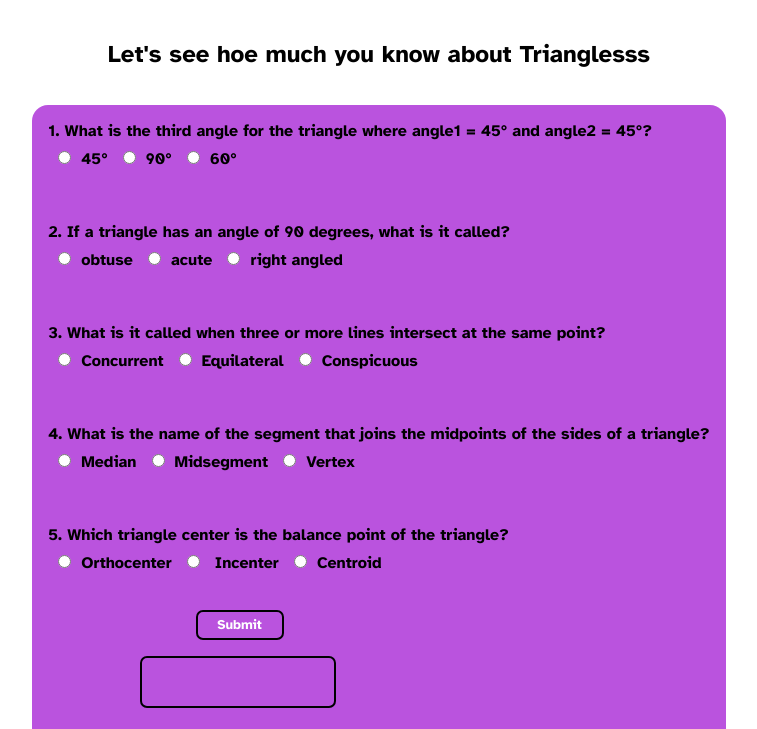
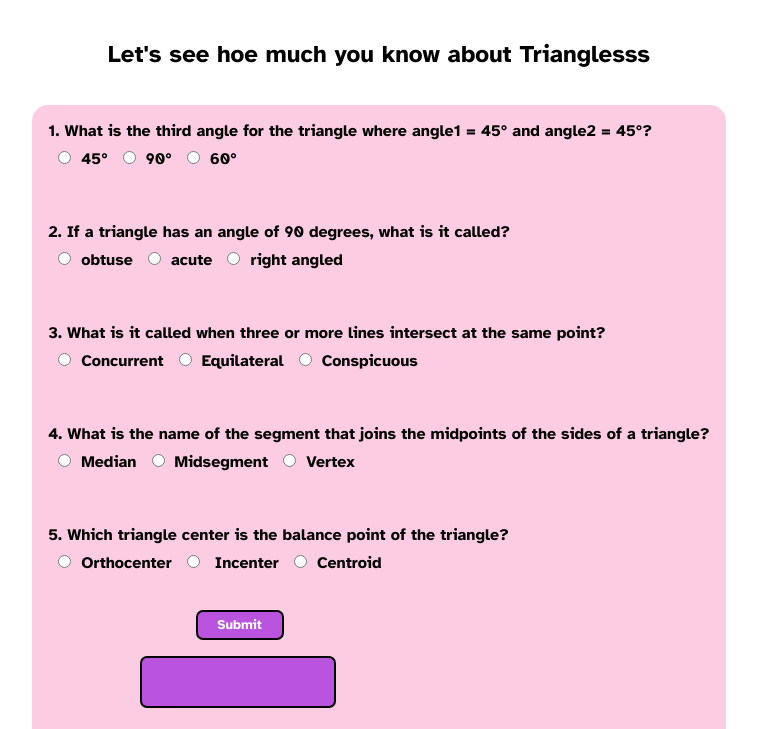
Before and after one commit to Swapnilkota108/Trianglesss, a plain HTML site: page quiz.html in a window 1280 px wide. Shown: the part 71-800 px from the top of the page, without its empty margins (261-1018 px from the left). Drawn offline with Linux system fonts and the light colour scheme; a web font is replaced by a local one.

Commit message:
Update quiz.css

```diff
--- a/quiz.css
+++ b/quiz.css
@@ -8,7 +8,7 @@ body{
 }
 
 .container{
-    background-color: #ba53de;
+    background-color: #fccde2;
     height: 97vh;
     width:100%;
     border-radius: 1rem;
```
